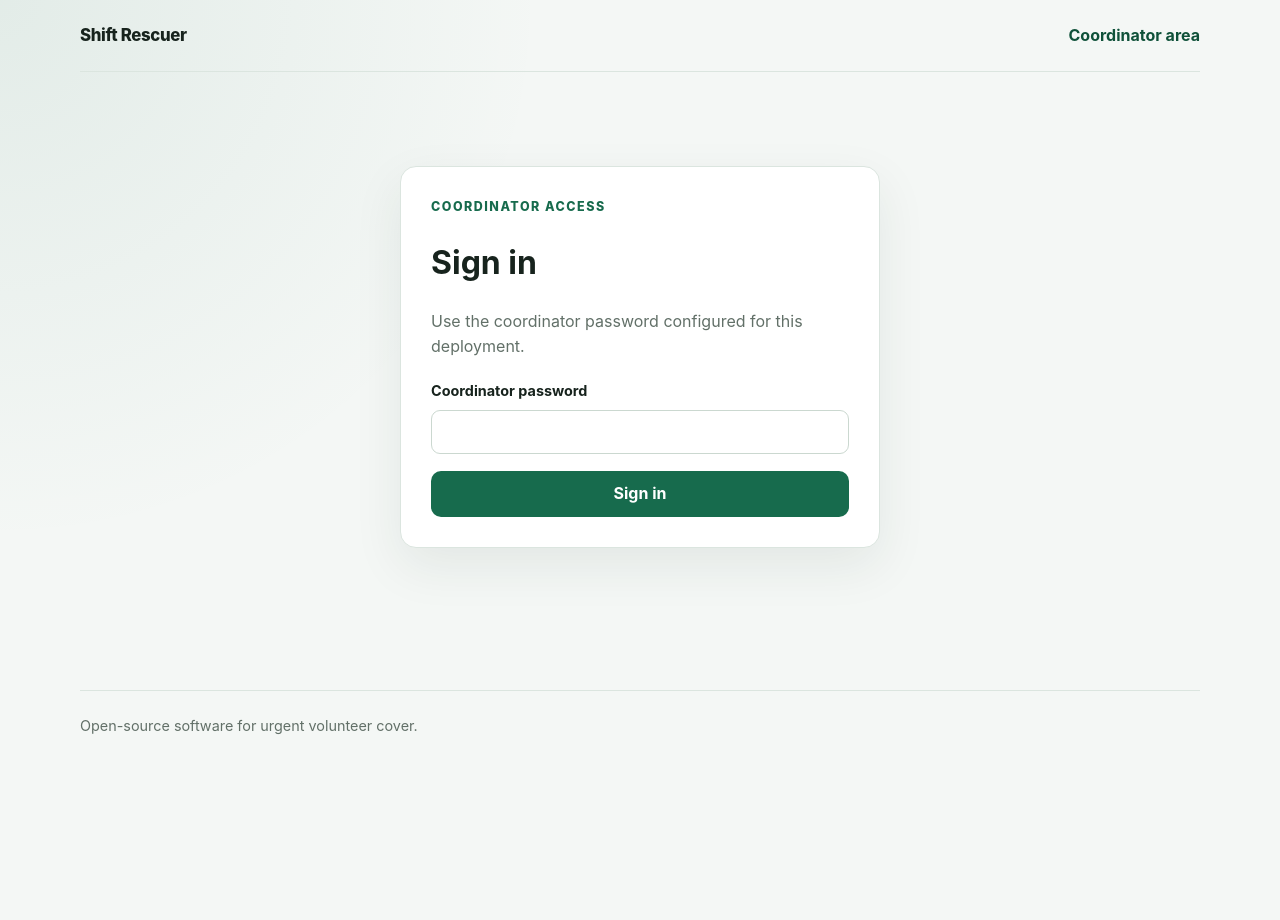
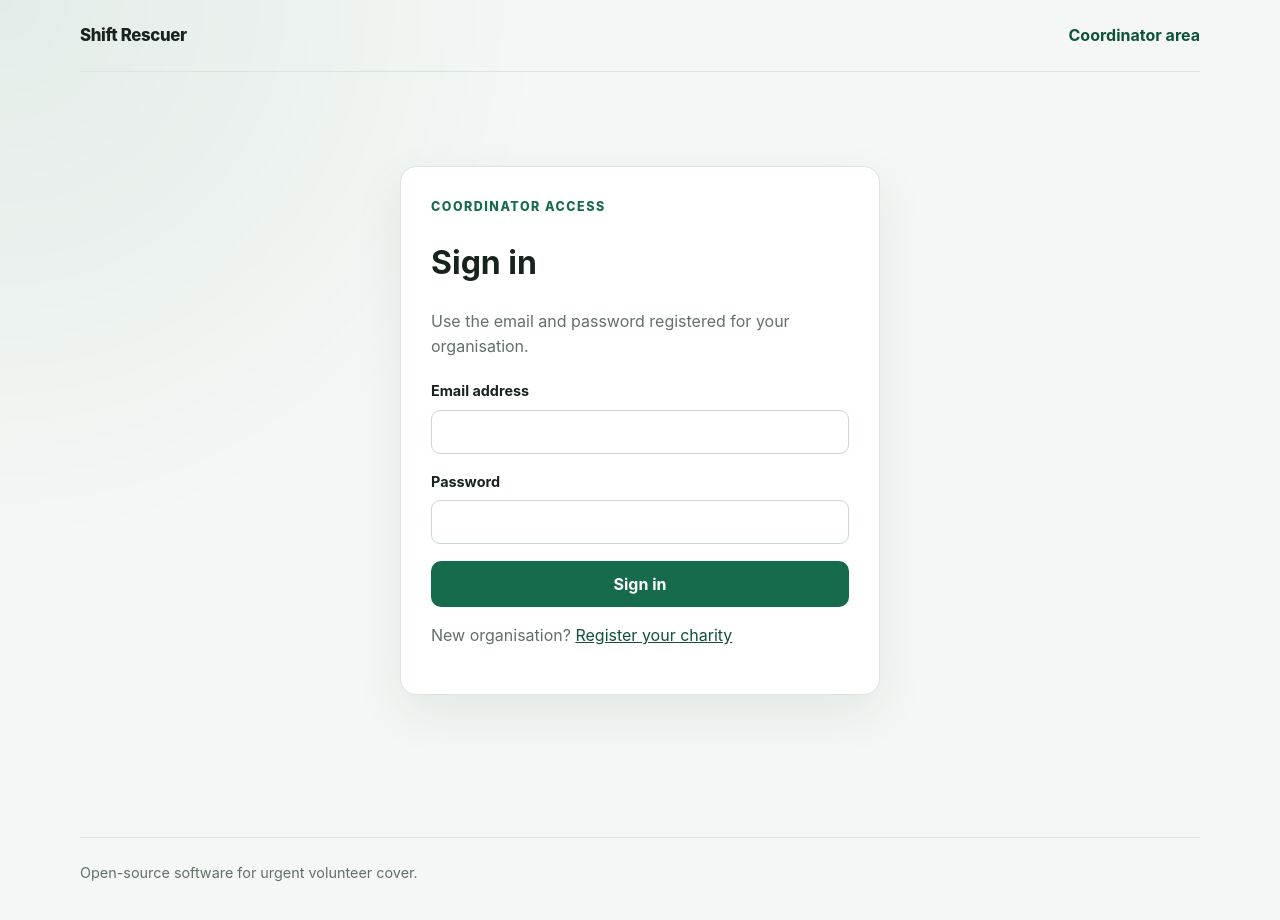
Before and after one commit to zaid3/Last-Minute-Volunteer-Shift-Rescuer, a Next.js app: page /coordinator/login in a window 1280 px wide. Shown: the top 920 px of the page. Before the commit the page ends 800 px from the top, so only its background shows below. Built offline with nearby package versions, Linux system fonts and the light colour scheme; no server answers.

Commit message:
Add email-based coordinator sign in

```diff
--- a/src/app/coordinator/login/page.tsx
+++ b/src/app/coordinator/login/page.tsx
@@ -1,6 +1,7 @@
 import type { Metadata } from "next";
+import Link from "next/link";
 import { redirect } from "next/navigation";
-import { isCoordinatorAuthenticated } from "@/lib/auth";
+import { getCoordinatorSession } from "@/lib/auth";
 
 export const metadata: Metadata = { title: "Coordinator sign in" };
 export const dynamic = "force-dynamic";
@@ -8,7 +9,7 @@
 export default async function CoordinatorLoginPage(props: {
   searchParams: Promise<{ error?: string }>;
 }) {
-  if (await isCoordinatorAuthenticated()) redirect("/coordinator");
+  if (await getCoordinatorSession()) redirect("/coordinator");
   const { error } = await props.searchParams;
 
   return (
@@ -16,15 +17,22 @@
       <div className="card auth-card">
         <p className="eyebrow">Coordinator access</p>
         <h1>Sign in</h1>
-        <p className="muted">Use the coordinator password configured for this deployment.</p>
-        {error && <p className="form-error" role="alert">The password was not accepted.</p>}
+        <p className="muted">Use the email and password registered for your organisation.</p>
+        {error && <p className="form-error" role="alert">The email or password was not accepted.</p>}
         <form action="/api/coordinator/login" method="post" className="stack-form">
           <label>
-            Coordinator password
-            <input name="password" type="password" autoComplete="current-password" required />
+            Email address
+            <input name="email" type="email" maxLength={254} autoComplete="email" required />
+          </label>
+          <label>
+            Password
+            <input name="password" type="password" maxLength={200} autoComplete="current-password" required />
           </label>
           <button className="button" type="submit">Sign in</button>
         </form>
+        <p className="muted">
+          New organisation? <Link href="/coordinator/register">Register your charity</Link>
+        </p>
       </div>
     </main>
   );
```
